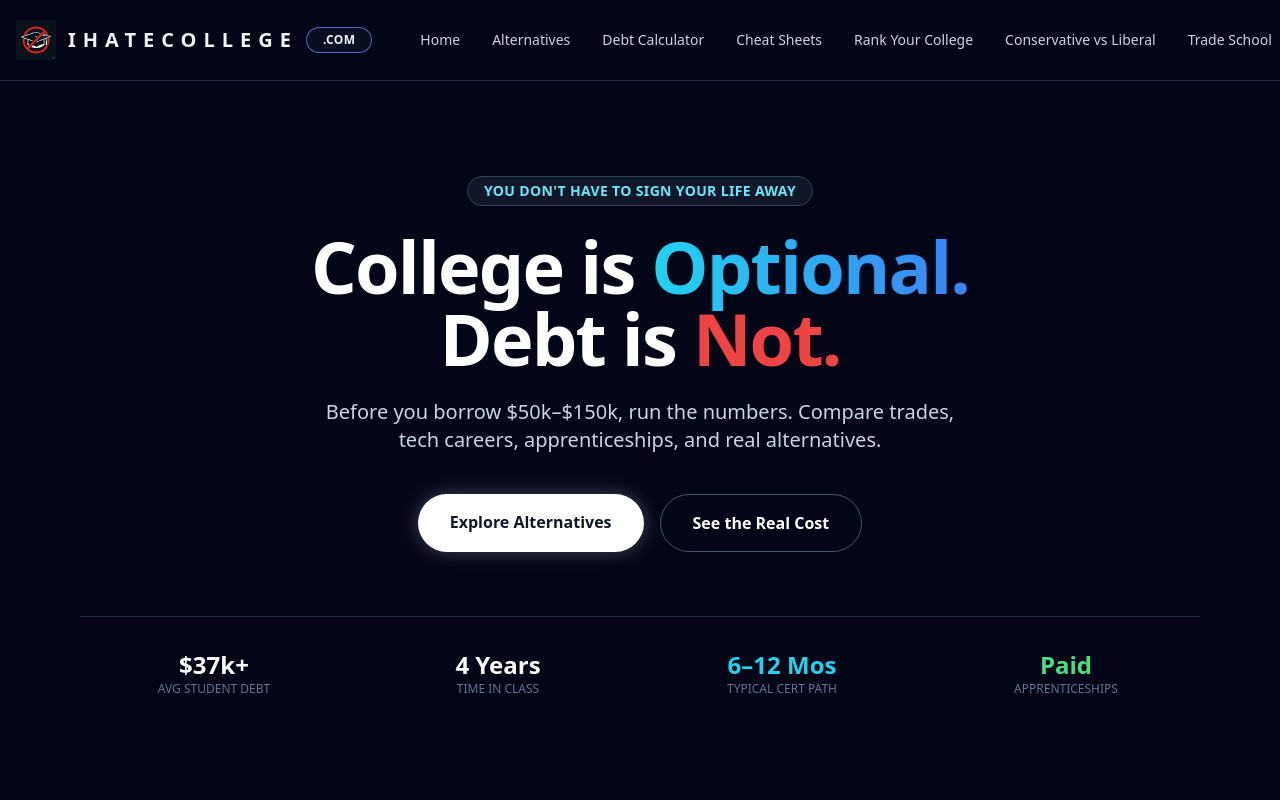
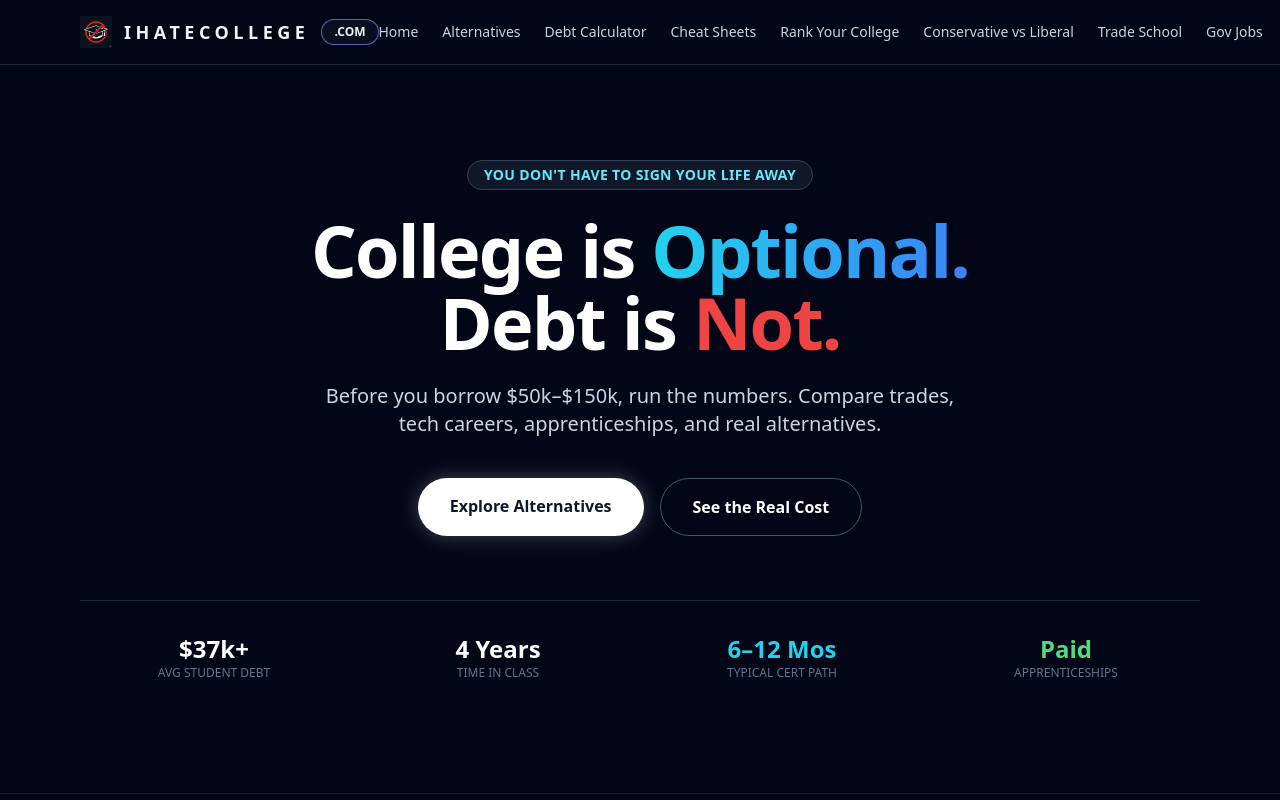
Before and after one commit to placebetsai/Ihatecollege, a Next.js app: page / in a window 1280 px wide. Shown: the top 800 px of the page. Built offline with nearby package versions, Linux system fonts and the light colour scheme.

Commit message:
Update Layout.js

```diff
--- a/components/Layout.js
+++ b/components/Layout.js
@@ -19,52 +19,45 @@ export default function Layout({ children }) {
 
   return (
     <div className="min-h-screen bg-slate-950 text-slate-100 flex flex-col">
+      {/* HEADER */}
+      <header className="fixed top-0 inset-x-0 z-50 bg-slate-950/95 border-b border-slate-800 backdrop-blur">
+        <div className="max-w-6xl mx-auto px-4 h-16 flex items-center justify-between">
 
-      {/* HEADER */}
-      <header className="fixed top-0 inset-x-0 z-50 bg-slate-950/95 backdrop-blur border-b border-slate-800">
-        <div className="max-w-7xl mx-auto px-4 h-20 flex items-center justify-between">
+          {/* LOGO */}
+          <Link href="/" className="flex items-center gap-3 flex-shrink-0">
+            <img src="/icon.png" alt="Logo" className="h-8 w-8" />
 
-          {/* LOGO + TEXT */}
-          <Link href="/" className="flex items-center gap-3 flex-shrink-0">
-            <img
-              src="/icon.png"
-              alt="Logo"
-              className="h-10 w-10 object-contain"
-            />
+            <span className="text-lg font-extrabold tracking-[0.25em] uppercase whitespace-nowrap">
+              IHATECOLLEGE
+            </span>
 
-            <div className="flex items-center gap-2">
-              <span className="text-xl font-extrabold tracking-[0.35em] uppercase">
-                IHATECOLLEGE
-              </span>
-
-              <span className="px-4 py-1 rounded-full border border-indigo-400/70 bg-slate-900/60 text-xs font-bold tracking-wide">
-                .COM
-              </span>
-            </div>
+            <span className="px-3 py-1 rounded-full border border-indigo-400/70 text-xs font-semibold bg-slate-900/60">
+              .COM
+            </span>
           </Link>
 
           {/* DESKTOP NAV */}
-          <nav className="hidden lg:flex items-center gap-8 text-sm font-medium ml-12">
+          <nav className="hidden lg:flex items-center gap-6 text-sm font-medium">
             {navLinks.map((link) => (
               <Link
                 key={link.href}
                 href={link.href}
-                className="text-slate-300 hover:text-white whitespace-nowrap transition"
+                className="text-slate-300 hover:text-white transition whitespace-nowrap"
               >
                 {link.label}
               </Link>
             ))}
           </nav>
 
-          {/* MOBILE MENU BUTTON */}
+          {/* MOBILE BUTTON */}
           <button
             className="lg:hidden p-2 text-slate-200"
             onClick={() => setOpen(!open)}
           >
             <div className="space-y-1">
-              <span className="block w-7 h-0.5 bg-white" />
-              <span className="block w-7 h-0.5 bg-white" />
-              <span className="block w-7 h-0.5 bg-white" />
+              <span className="block w-6 h-0.5 bg-white" />
+              <span className="block w-6 h-0.5 bg-white" />
+              <span className="block w-6 h-0.5 bg-white" />
             </div>
           </button>
         </div>
@@ -78,7 +71,7 @@ export default function Layout({ children }) {
                   key={link.href}
                   href={link.href}
                   onClick={() => setOpen(false)}
-                  className="py-2 text-slate-200 hover:text-white transition"
+                  className="py-2 text-slate-200 hover:text-white"
                 >
                   {link.label}
                 </Link>
@@ -88,8 +81,8 @@ export default function Layout({ children }) {
         )}
       </header>
 
-      {/* PAGE CONTENT */}
-      <main className="pt-24 flex-1">{children}</main>
+      {/* CONTENT */}
+      <main className="pt-20 flex-1">{children}</main>
 
       {/* FOOTER */}
       <footer className="border-t border-slate-800 py-6 text-center text-xs text-slate-500">
@@ -97,4 +90,4 @@ export default function Layout({ children }) {
       </footer>
     </div>
   );
-}
+          }
```
